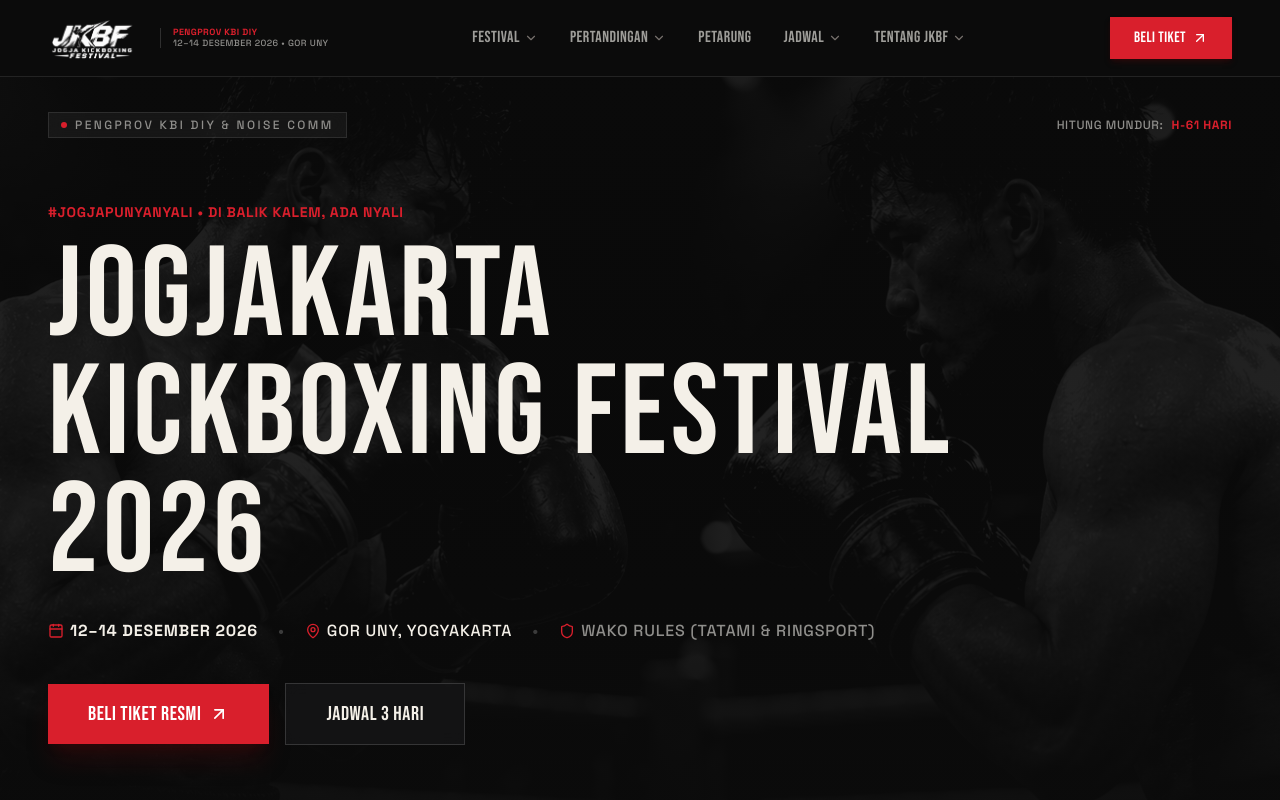
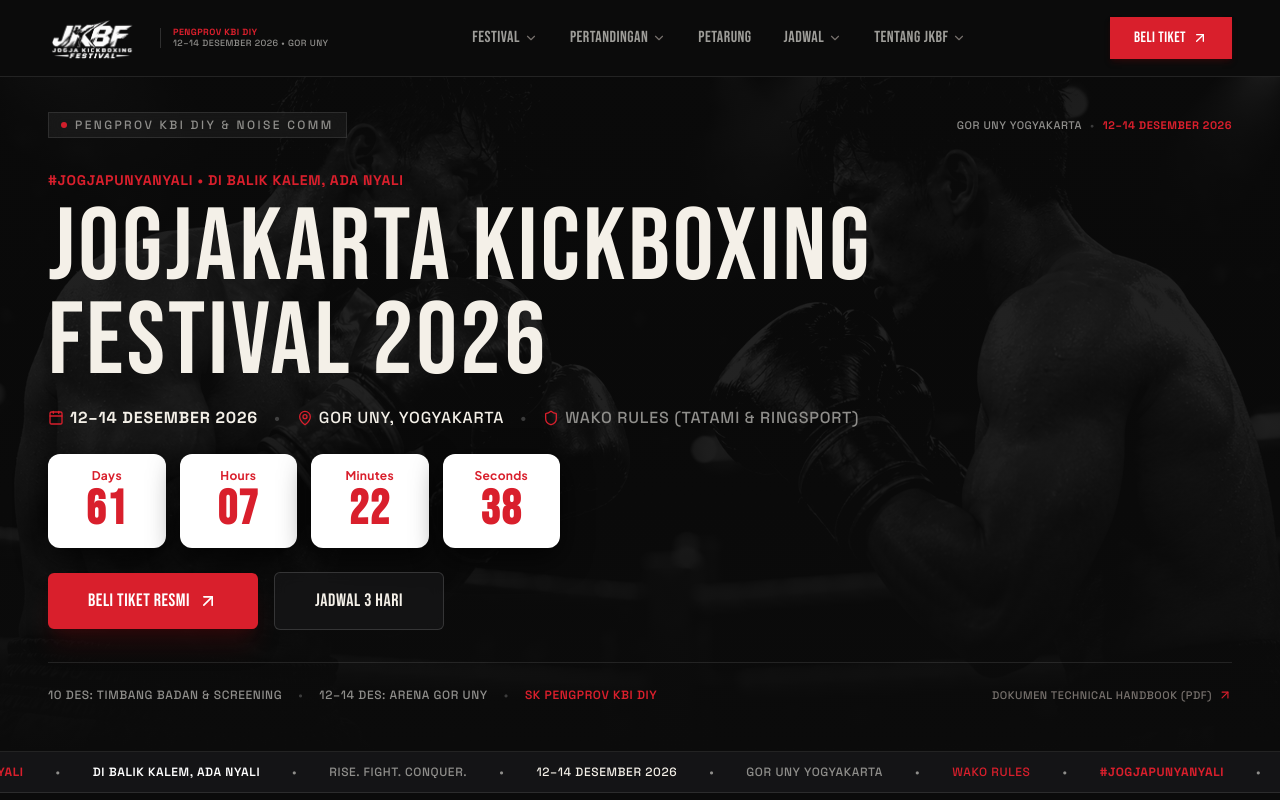
Before and after one commit to Aguwungg/jogja-kickboxing-festival, a Next.js app: page / in a window 1280 px wide. Shown: the top 800 px of the page. Built offline with nearby package versions, Linux system fonts and the light colour scheme.

Commit message:
feat(home): integrate BYON Combat signature 4-card live countdown into hero action flow

```diff
--- a/src/app/(public)/HomeClient.tsx
+++ b/src/app/(public)/HomeClient.tsx
@@ -6,19 +6,40 @@
 import { ArrowUpRight, Calendar, MapPin, Shield } from "lucide-react";
 import { EVENT_CONFIG } from "@/lib/event-config";
 
+interface TimeLeft {
+  days: number;
+  hours: number;
+  minutes: number;
+  seconds: number;
+}
+
 export default function HomeClient() {
-  // Configurable event date from SSOT
-  const [daysLeft, setDaysLeft] = useState<number | null>(null);
+  // Live ticking combat countdown towards Dec 12, 2026 09:00 WIB
+  const [timeLeft, setTimeLeft] = useState<TimeLeft | null>(null);
 
   useEffect(() => {
     const targetDate = new Date(EVENT_CONFIG.dates.startIso).getTime();
-    const now = new Date().getTime();
-    const diff = targetDate - now;
-    if (diff > 0) {
-      setDaysLeft(Math.floor(diff / (1000 * 60 * 60 * 24)));
-    } else {
-      setDaysLeft(0);
-    }
+
+    const calculateTime = (): TimeLeft => {
+      const now = new Date().getTime();
+      const difference = targetDate - now;
+      if (difference <= 0) {
+        return { days: 0, hours: 0, minutes: 0, seconds: 0 };
+      }
+      return {
+        days: Math.floor(difference / (1000 * 60 * 60 * 24)),
+        hours: Math.floor((difference / (1000 * 60 * 60)) % 24),
+        minutes: Math.floor((difference / 1000 / 60) % 60),
+        seconds: Math.floor((difference / 1000) % 60),
+      };
+    };
+
+    setTimeLeft(calculateTime());
+    const interval = setInterval(() => {
+      setTimeLeft(calculateTime());
+    }, 1000);
+
+    return () => clearInterval(interval);
   }, []);
 
   return (
@@ -26,9 +47,9 @@
 
       {/* =========================================================================
           SECTION 01: HERO (BYON IMPACT x GLORY HEADLINE)
-          Clean, confident, zero card clutter, focused conversion pairing.
+          Clean, confident, zero card clutter, focused event poster aesthetic.
          ========================================================================= */}
-      <section className="relative min-h-[92vh] flex flex-col justify-between pt-24 sm:pt-28 pb-10 sm:pb-12 px-4 sm:px-8 lg:px-12 border-b border-white/10">
+      <section className="relative min-h-[88vh] flex flex-col justify-between pt-24 sm:pt-28 pb-10 sm:pb-12 px-4 sm:px-8 lg:px-12 border-b border-white/10">
 
         {/* Authentic Atmospheric Photographic Background */}
         <div className="absolute inset-0 z-0 overflow-hidden pointer-events-none">
@@ -54,58 +75,105 @@
             </span>
           </div>
 
-          {daysLeft !== null && (
-            <div className="hidden sm:inline-flex items-center gap-2 text-[#8F8E8B] tracking-wider uppercase">
-              <span>HITUNG MUNDUR:</span>
-              <span className="text-[#D91F2C] font-bold">H-{daysLeft} HARI</span>
-            </div>
-          )}
+          <div className="hidden sm:inline-flex items-center gap-2 text-[#8F8E8B] tracking-wider uppercase text-[11px]">
+            <span>GOR UNY YOGYAKARTA</span>
+            <span className="text-white/20">•</span>
+            <span className="text-[#D91F2C] font-bold">12–14 DESEMBER 2026</span>
+          </div>
         </div>
 
         {/* Center Hero Monument — GLORY x BYON Typography */}
-        <div className="relative z-10 max-w-[1400px] mx-auto w-full my-auto py-12 sm:py-16 text-center sm:text-left flex flex-col items-center sm:items-start justify-center">
+        <div className="relative z-10 max-w-[1400px] mx-auto w-full my-auto py-4 sm:py-8 text-center sm:text-left flex flex-col items-center sm:items-start justify-center">
 
           {/* Tagline Badge */}
-          <p className="font-technical text-xs sm:text-sm uppercase tracking-[0.3em] text-[#D91F2C] font-bold mb-3 sm:mb-4">
+          <p className="font-technical text-xs sm:text-sm uppercase tracking-[0.3em] text-[#D91F2C] font-bold mb-2 sm:mb-3">
             #JOGJAPUNYANYALI • DI BALIK KALEM, ADA NYALI
           </p>
 
           {/* Monumental Headline */}
-          <h1 className="font-display text-5xl sm:text-7xl md:text-8xl lg:text-[6.8rem] xl:text-[8rem] uppercase tracking-tight text-[#F4F0E8] leading-[0.92] max-w-5xl">
+          <h1 className="font-display text-4xl sm:text-6xl md:text-7xl lg:text-[5.2rem] xl:text-[6.4rem] uppercase tracking-tight text-[#F4F0E8] leading-[0.92] max-w-5xl">
             JOGJAKARTA KICKBOXING FESTIVAL 2026
           </h1>
 
           {/* Date & Location Pill */}
-          <div className="mt-5 sm:mt-7 flex flex-wrap items-center justify-center sm:justify-start gap-3 sm:gap-5 text-sm sm:text-base font-technical text-[#8F8E8B]">
+          <div className="mt-3 sm:mt-4 flex flex-wrap items-center justify-center sm:justify-start gap-2.5 sm:gap-4 text-xs sm:text-sm md:text-base font-technical text-[#8F8E8B]">
             <div className="inline-flex items-center gap-1.5 text-[#F4F0E8]">
-              <Calendar className="w-4 h-4 text-[#D91F2C]" />
+              <Calendar className="w-3.5 h-3.5 sm:w-4 sm:h-4 text-[#D91F2C]" />
               <span className="font-bold">12–14 DESEMBER 2026</span>
             </div>
             <span className="text-white/20">•</span>
             <div className="inline-flex items-center gap-1.5 text-[#F4F0E8]">
-              <MapPin className="w-4 h-4 text-[#D91F2C]" />
+              <MapPin className="w-3.5 h-3.5 sm:w-4 sm:h-4 text-[#D91F2C]" />
               <span>GOR UNY, YOGYAKARTA</span>
             </div>
             <span className="hidden md:inline text-white/20">•</span>
             <div className="hidden md:inline-flex items-center gap-1.5 text-[#8F8E8B]">
-              <Shield className="w-4 h-4 text-[#D91F2C]" />
+              <Shield className="w-3.5 h-3.5 sm:w-4 sm:h-4 text-[#D91F2C]" />
               <span>WAKO RULES (TATAMI & RINGSPORT)</span>
             </div>
           </div>
 
+          {/* ═════════════════════════════════════════════════════════════════════
+              BYON COMBAT SIGNATURE COUNTDOWN (4 STARK WHITE CARDS)
+              Live ticking towards Dec 12, 2026 with high contrast combat cards.
+          ═════════════════════════════════════════════════════════════════════ */}
+          <div className="mt-5 sm:mt-6 w-full max-w-xs sm:max-w-md md:max-w-lg">
+            <div className="grid grid-cols-4 gap-2 sm:gap-3 md:gap-3.5">
+              {/* Days */}
+              <div className="bg-white rounded-lg sm:rounded-xl p-2 sm:p-3 md:p-3.5 shadow-[0_10px_30px_rgba(0,0,0,0.7)] flex flex-col items-center justify-center transition-transform hover:scale-105">
+                <span className="font-sans text-[10px] sm:text-xs font-bold text-[#D91F2C] tracking-wide mb-0.5">
+                  Days
+                </span>
+                <span className="font-display text-2xl sm:text-4xl md:text-5xl font-black text-[#D91F2C] leading-none tabular-nums">
+                  {timeLeft ? timeLeft.days : 49}
+                </span>
+              </div>
+
+              {/* Hours */}
+              <div className="bg-white rounded-lg sm:rounded-xl p-2 sm:p-3 md:p-3.5 shadow-[0_10px_30px_rgba(0,0,0,0.7)] flex flex-col items-center justify-center transition-transform hover:scale-105">
+                <span className="font-sans text-[10px] sm:text-xs font-bold text-[#D91F2C] tracking-wide mb-0.5">
+                  Hours
+                </span>
+                <span className="font-display text-2xl sm:text-4xl md:text-5xl font-black text-[#D91F2C] leading-none tabular-nums">
+                  {timeLeft ? String(timeLeft.hours).padStart(2, "0") : "10"}
+                </span>
+              </div>
+
+              {/* Minutes */}
+              <div className="bg-white rounded-lg sm:rounded-xl p-2 sm:p-3 md:p-3.5 shadow-[0_10px_30px_rgba(0,0,0,0.7)] flex flex-col items-center justify-center transition-transform hover:scale-105">
+                <span className="font-sans text-[10px] sm:text-xs font-bold text-[#D91F2C] tracking-wide mb-0.5">
+                  Minutes
+                </span>
+                <span className="font-display text-2xl sm:text-4xl md:text-5xl font-black text-[#D91F2C] leading-none tabular-nums">
+                  {timeLeft ? String(timeLeft.minutes).padStart(2, "0") : "37"}
+                </span>
+              </div>
+
+              {/* Seconds */}
+              <div className="bg-white rounded-lg sm:rounded-xl p-2 sm:p-3 md:p-3.5 shadow-[0_10px_30px_rgba(0,0,0,0.7)] flex flex-col items-center justify-center transition-transform hover:scale-105">
+                <span className="font-sans text-[10px] sm:text-xs font-bold text-[#D91F2C] tracking-wide mb-0.5">
+                  Seconds
+                </span>
+                <span className="font-display text-2xl sm:text-4xl md:text-5xl font-black text-[#D91F2C] leading-none tabular-nums">
+                  {timeLeft ? String(timeLeft.seconds).padStart(2, "0") : "38"}
+                </span>
+              </div>
+            </div>
+          </div>
+
           {/* Clean Dual Action Pairing — BYON Simplicity */}
-          <div className="mt-8 sm:mt-10 flex flex-col sm:flex-row items-center gap-4 w-full sm:w-auto">
+          <div className="mt-5 sm:mt-6 flex flex-col sm:flex-row items-center gap-3 sm:gap-4 w-full sm:w-auto">
             <Link
               href="/tiket"
-              className="w-full sm:w-auto text-center px-8 sm:px-10 py-4 bg-[#D91F2C] hover:bg-[#B81521] active:scale-95 text-white font-display text-lg sm:text-xl tracking-wider uppercase transition-all shadow-xl shadow-red-950/40 inline-flex items-center justify-center gap-2"
+              className="w-full sm:w-auto text-center px-8 sm:px-10 py-3.5 sm:py-3.5 bg-[#D91F2C] hover:bg-[#B81521] active:scale-95 text-white font-display text-base sm:text-lg tracking-wider uppercase transition-all shadow-xl shadow-red-950/40 inline-flex items-center justify-center gap-2 rounded-md"
             >
               <span>BELI TIKET RESMI</span>
-              <ArrowUpRight className="w-5 h-5 text-white" />
+              <ArrowUpRight className="w-4 h-4 sm:w-5 sm:h-5 text-white" />
             </Link>
 
             <Link
               href="/jadwal"
-              className="w-full sm:w-auto text-center px-8 sm:px-10 py-4 bg-[#141416]/90 hover:bg-white/10 border border-white/15 text-[#F4F0E8] hover:text-white font-display text-lg sm:text-xl tracking-wider uppercase transition-all backdrop-blur-sm"
+              className="w-full sm:w-auto text-center px-8 sm:px-10 py-3.5 sm:py-3.5 bg-[#141416]/90 hover:bg-white/10 border border-white/15 text-[#F4F0E8] hover:text-white font-display text-base sm:text-lg tracking-wider uppercase transition-all backdrop-blur-sm rounded-md"
             >
               <span>JADWAL 3 HARI</span>
             </Link>
```
